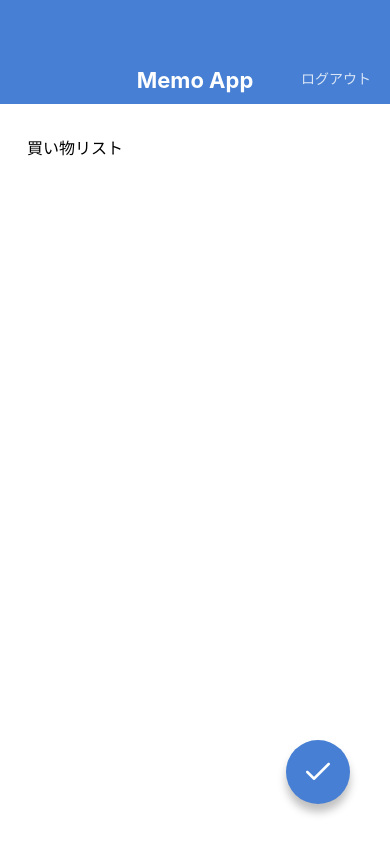
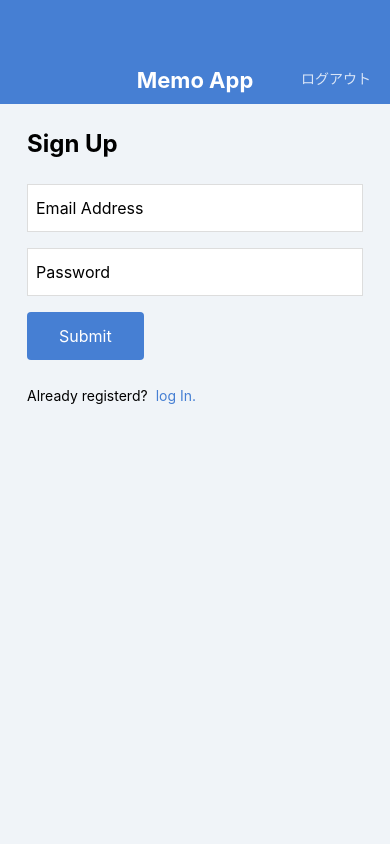
Before and after one commit to takashihub/MemoApp, a React Native app: screen / in a window 390 px wide. Built offline with nearby package versions, Linux system fonts and the light colour scheme.

Commit message:
Create LogInScreen and SignUpScreen

```diff
--- a/App.jsx
+++ b/App.jsx
@@ -2,11 +2,13 @@
 
 // import MemoListScreen from './src/screens/MemoListScreen';
 // import MemoDetailScreen from './src/screens/MemoDetailScreen';
-import MemoEditScreen from './src/screens/MemoEditScreen';
+// import MemoEditScreen from './src/screens/MemoEditScreen';
 // import MemoCreateScreen from './src/screens/MemoCreateScreen';
+// import LogInScreen from './src/screens/LogInScreen';
+import SignUpScreen from './src/screens/SignUpScreen';
 
 export default function App() {
   return (
-    <MemoEditScreen />
+    <SignUpScreen />
   );
 }
--- /dev/null
+++ b/src/components/Button.jsx
@@ -0,0 +1,32 @@
+import React from 'react';
+import { View, Text, StyleSheet } from 'react-native';
+import { string } from 'prop-types';
+
+export default function Button(props) {
+  const { label } = props;
+  return (
+    <View style={styles.buttonContainer}>
+      <Text style={styles.buttonLabel}>{label}</Text>
+    </View>
+  );
+}
+
+Button.propTypes = {
+  label: string.isRequired,
+};
+
+const styles = StyleSheet.create({
+  buttonContainer: {
+    backgroundColor: '#467FD3',
+    borderRadius: 4,
+    alignSelf: 'flex-start',
+    marginBottom: 24,
+  },
+  buttonLabel: {
+    fontSize: 16,
+    lineHeight: 32,
+    paddingVertical: 8,
+    paddingHorizontal: 32,
+    color: '#ffffff',
+  },
+});
--- /dev/null
+++ b/src/screens/LogInScreen.jsx
@@ -0,0 +1,64 @@
+import React from 'react';
+import {
+    View, Text, TextInput, StyleSheet,
+} from 'react-native';
+
+import AppBar from '../components/AppBar';
+import Button from '../components/Button';
+
+export default function LogInScreen() {
+  return (
+    <View style={styles.container}>
+      <AppBar />
+      <View style={styles.inner}>
+        <Text style={styles.title}>Log In</Text>
+        <TextInput style={styles.input} value="Email Address" />
+        <TextInput style={styles.input} value="Password" />
+        <Button label="Submit" />
+        <View style={styles.footer}>
+          <Text style={styles.footerText}>Not Registered?</Text>
+          <Text style={styles.footerLink}>Sign up here!</Text>
+        </View>
+      </View>
+    </View>
+  );
+}
+
+const styles = StyleSheet.create({
+  container: {
+    flex: 1,
+    backgroundColor: '#F0F4F8',
+  },
+  inner: {
+    paddingHorizontal: 27,
+    paddingVertical: 24,
+  },
+  title: {
+    fontSize: 24,
+    lineHeight: 32,
+    fontWeight: 'bold',
+    marginBottom: 24,
+  },
+  input: {
+    fontSize: 16,
+    height: 48,
+    borderColor: '#dddddd',
+    borderWidth: 1,
+    backgroundColor: '#ffffff',
+    paddingHorizontal: 8,
+    marginBottom: 16,
+  },
+  footerText: {
+    fontSize: 14,
+    lineHeight: 24,
+    marginRight: 8,
+  },
+  footerLink: {
+    fontSize: 14,
+    lineHeight: 24,
+    color: '#467FD3',
+  },
+  footer: {
+    flexDirection: 'row',
+  },
+});
--- /dev/null
+++ b/src/screens/SignUpScreen.jsx
@@ -0,0 +1,64 @@
+import React from 'react';
+import {
+    View, Text, TextInput, StyleSheet,
+} from 'react-native';
+
+import AppBar from '../components/AppBar';
+import Button from '../components/Button';
+
+export default function SignUpScreen() {
+  return (
+    <View style={styles.container}>
+      <AppBar />
+      <View style={styles.inner}>
+        <Text style={styles.title}>Sign Up</Text>
+        <TextInput style={styles.input} value="Email Address" />
+        <TextInput style={styles.input} value="Password" />
+        <Button label="Submit" />
+        <View style={styles.footer}>
+          <Text style={styles.footerText}>Already registerd?</Text>
+          <Text style={styles.footerLink}>log In.</Text>
+        </View>
+      </View>
+    </View>
+  );
+}
+
+const styles = StyleSheet.create({
+  container: {
+    flex: 1,
+    backgroundColor: '#F0F4F8',
+  },
+  inner: {
+    paddingHorizontal: 27,
+    paddingVertical: 24,
+  },
+  title: {
+    fontSize: 24,
+    lineHeight: 32,
+    fontWeight: 'bold',
+    marginBottom: 24,
+  },
+  input: {
+    fontSize: 16,
+    height: 48,
+    borderColor: '#dddddd',
+    borderWidth: 1,
+    backgroundColor: '#ffffff',
+    paddingHorizontal: 8,
+    marginBottom: 16,
+  },
+  footerText: {
+    fontSize: 14,
+    lineHeight: 24,
+    marginRight: 8,
+  },
+  footerLink: {
+    fontSize: 14,
+    lineHeight: 24,
+    color: '#467FD3',
+  },
+  footer: {
+    flexDirection: 'row',
+  },
+});
```
